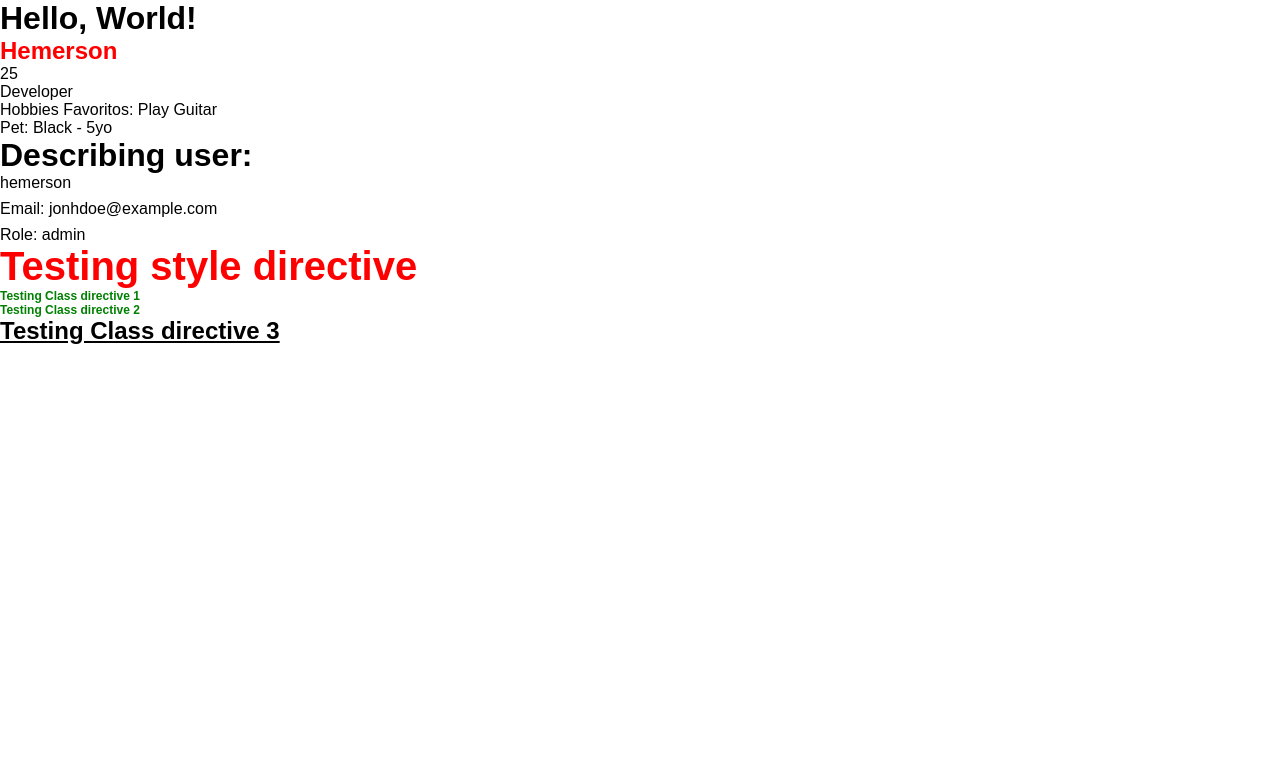
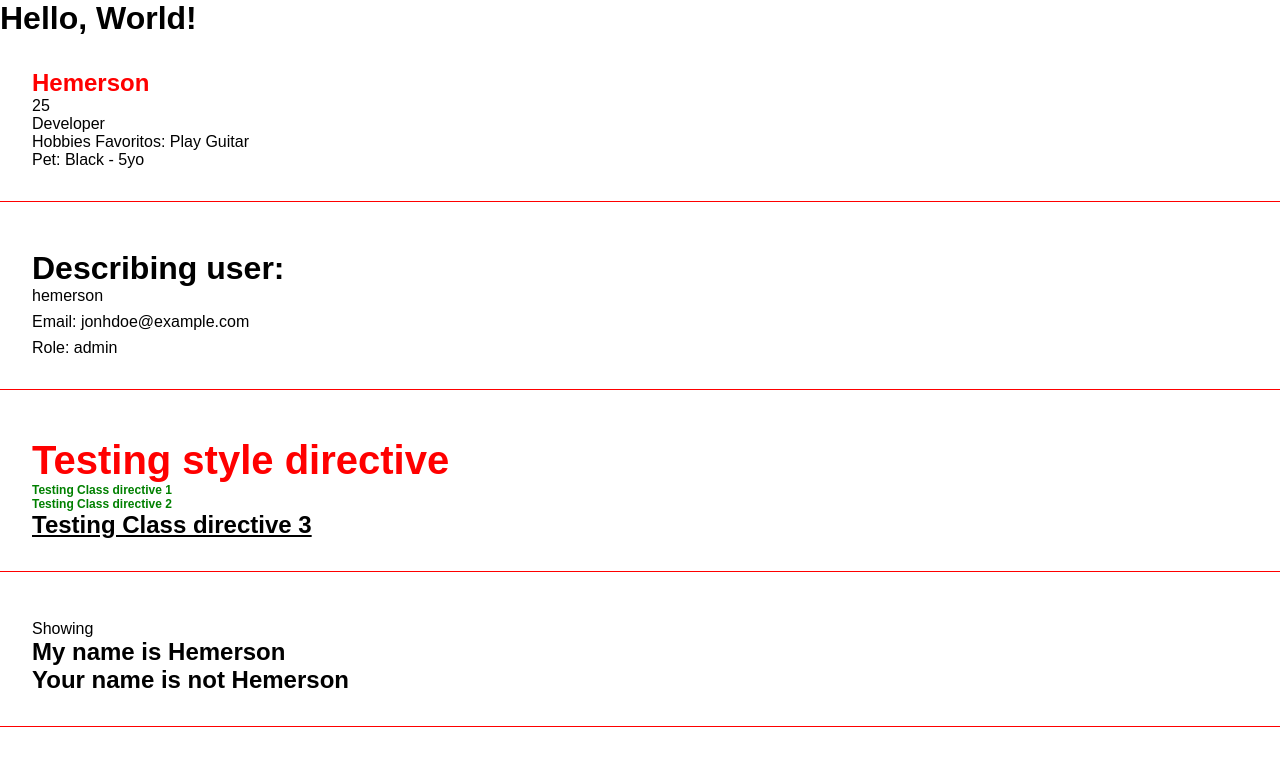
Before and after one commit to hemerson-git/learning-angular13, an Angular app: page / in a window 1280 px wide. Shown: the top 766 px of the page. Built offline with nearby package versions, Linux system fonts and the light colour scheme.

Commit message:
class 10 - conditional rendering

```diff
--- a/src/app/app.component.html
+++ b/src/app/app.component.html
@@ -2,3 +2,4 @@
 <app-first-component></app-first-component>
 <app-parent-data [name]="userName" [user]="userData"></app-parent-data>
 <app-directives></app-directives>
+<app-conditional-rendering></app-conditional-rendering>
--- a/src/app/app.module.ts
+++ b/src/app/app.module.ts
@@ -6,13 +6,15 @@ import { AppComponent } from './app.component';
 import { FirstComponentComponent } from './components/first-component/first-component.component';
 import { ParentDataComponent } from './components/parent-data/parent-data.component';
 import { DirectivesComponent } from './components/directives/directives.component';
+import { ConditionalRenderingComponent } from './components/conditional-rendering/conditional-rendering.component';
 
 @NgModule({
   declarations: [
     AppComponent,
     FirstComponentComponent,
     ParentDataComponent,
-    DirectivesComponent
+    DirectivesComponent,
+    ConditionalRenderingComponent
   ],
   imports: [
     BrowserModule,
--- /dev/null
+++ b/src/app/components/conditional-rendering/conditional-rendering.component.html
@@ -0,0 +1,16 @@
+<div class="angular-class">
+  <div *ngIf="canShow">
+    Showing
+  </div>
+
+  <div *ngIf="!canShow">
+    Not Showing
+  </div>
+
+  <h2 *ngIf="name === 'Hemerson'; else nameNotFound">My name is Hemerson</h2>
+
+  <h2 *ngIf="name !== 'Hemerson'; else nameNotFound">Your name is Hemerson</h2>
+  <ng-template #nameNotFound>
+    <h2>Your name is not Hemerson</h2>
+  </ng-template>
+</div>
--- /dev/null
+++ b/src/app/components/conditional-rendering/conditional-rendering.component.ts
@@ -0,0 +1,11 @@
+import { Component } from '@angular/core';
+
+@Component({
+  selector: 'app-conditional-rendering',
+  templateUrl: './conditional-rendering.component.html',
+  styleUrls: ['./conditional-rendering.component.css']
+})
+export class ConditionalRenderingComponent {
+  canShow = true
+  name = 'Hemerson'
+}
--- a/src/app/components/directives/directives.component.html
+++ b/src/app/components/directives/directives.component.html
@@ -1,15 +1,11 @@
-<h2 [ngStyle]="{'font-size': size + 'px', font, color}">
-  Testing  style directive
-</h2>
+<div class="angular-class">
+  <h2 [ngStyle]="{ 'font-size': size + 'px', font, color }">
+    Testing style directive
+  </h2>
 
-<h2 [ngClass]="classes">
-  Testing Class directive 1
-</h2>
+  <h2 [ngClass]="classes">Testing Class directive 1</h2>
 
-<h2 [ngClass]="classes">
-  Testing Class directive 2
-</h2>
+  <h2 [ngClass]="classes">Testing Class directive 2</h2>
 
-<h2 [ngClass]="underline">
-  Testing Class directive 3
-</h2>
+  <h2 [ngClass]="underline">Testing Class directive 3</h2>
+</div>
--- a/src/app/components/first-component/first-component.component.html
+++ b/src/app/components/first-component/first-component.component.html
@@ -1,5 +1,7 @@
-<h2>{{name}}</h2>
-<span>{{age}}</span>
-<p>{{job}}</p>
-<p>Hobbies Favoritos: {{ hobbies[2] }}</p>
-<p>Pet: {{pet.name}} - {{pet.age}}yo</p>
+<div class="angular-class">
+  <h2>{{name}}</h2>
+  <span>{{age}}</span>
+  <p>{{job}}</p>
+  <p>Hobbies Favoritos: {{ hobbies[2] }}</p>
+  <p>Pet: {{pet.name}} - {{pet.age}}yo</p>
+</div>
--- a/src/app/components/parent-data/parent-data.component.html
+++ b/src/app/components/parent-data/parent-data.component.html
@@ -1,7 +1,10 @@
-<h1>Describing user:</h1>
+<div class="angular-class">
+  <h1>Describing user:</h1>
 <p>{{name}}</p>
 
 <div class="flex flex-col gap-2 mt-2">
   <span>Email: {{ user.email }}</span>
   <span>Role: {{ user.role }}</span>
 </div>
+
+</div>
--- a/src/styles.css
+++ b/src/styles.css
@@ -5,3 +5,13 @@
   box-sizing: border-box;
   font-family: sans-serif;
 }
+
+.angular-class {
+  border-bottom: 1px solid red;
+  padding: 2em;
+  margin-bottom: 1em;
+}
+
+body {
+  padding-bottom: 500px;
+}
```
Also changed, not shown: src/app/components/conditional-rendering/conditional-rendering.component.css (added), 1 other file (tests, documents, lock files or other folders).
